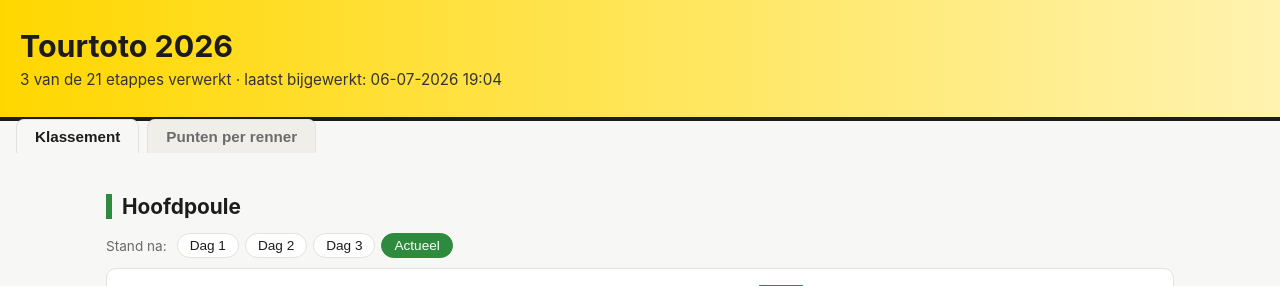
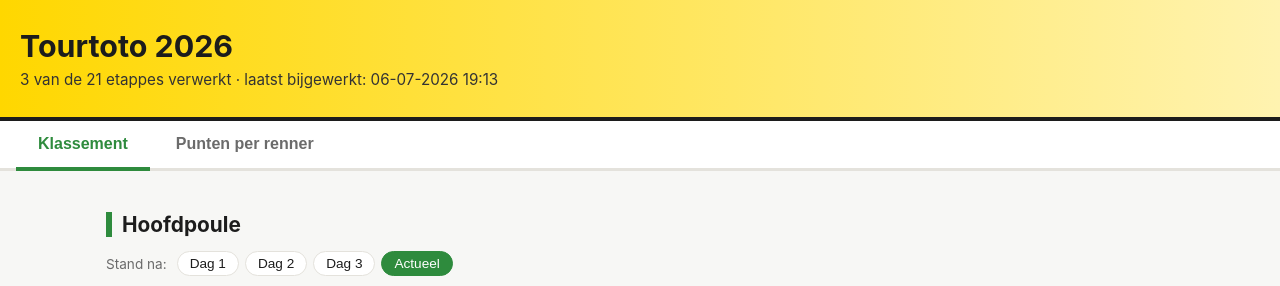
Before and after one commit to MCastelyns/TourToto-2026, a Flask app: page / in a window 1280 px wide. Shown: the top 286 px of the page. Run offline with Flask 3, Linux system fonts and the light colour scheme.

Commit message:
Make main tabs visually distinct, drop redundant explainer text
Tabs were barely distinguishable (subtle grey-vs-white background).
Switched to an underline-tab style: bold green text + a 4px green
underline on the active tab against a plain white bar, matching the
site's existing accent color. Also removed the "Punten per renner"
paragraph explaining what the column already makes obvious.

```diff
--- a/docs/index.html
+++ b/docs/index.html
@@ -123,20 +123,27 @@
   }
   .day-toggle button:hover { background: #f0f0ee; }
   .day-toggle button.active { background: var(--groen); color: #fff; border-color: var(--groen); }
-  .main-tabs { display: flex; gap: 8px; padding: 0 16px; margin-top: -2px; }
+  .main-tabs {
+    display: flex;
+    gap: 4px;
+    padding: 0 16px;
+    background: var(--card);
+    border-bottom: 3px solid var(--border);
+  }
   .main-tabs button {
-    border: 1px solid var(--border);
-    border-bottom: none;
-    background: #efeee9;
+    border: none;
+    background: transparent;
     color: var(--muted);
-    border-radius: 8px 8px 0 0;
-    padding: 8px 18px;
-    font-size: 0.95rem;
-    font-weight: 600;
+    padding: 14px 22px;
+    font-size: 1rem;
+    font-weight: 700;
     cursor: pointer;
+    border-bottom: 4px solid transparent;
+    margin-bottom: -3px;
+    transition: color 0.15s ease, border-color 0.15s ease;
   }
-  .main-tabs button.active { background: var(--bg); color: var(--ink); }
-  .main-tabs button:hover:not(.active) { background: #e4e2dc; }
+  .main-tabs button.active { color: var(--groen); border-bottom-color: var(--groen); }
+  .main-tabs button:hover:not(.active) { color: var(--ink); }
   .rider-points-card { max-height: 640px; overflow-y: auto; }
   .rider-points-card table thead th { position: sticky; top: 0; background: var(--card); }
   .withdrawn-tag { color: var(--bol); font-size: 0.78rem; font-style: italic; margin-left: 6px; }
@@ -164,7 +171,7 @@
   <p>
     3 van de 21 etappes verwerkt
 
-    &middot; laatst bijgewerkt: 06-07-2026 19:04
+    &middot; laatst bijgewerkt: 06-07-2026 19:13
   </p>
 </header>
 
@@ -2571,8 +2578,6 @@ Totaal: 6">6</td>
 <div id="tab-renners" class="tab-panel" style="display:none">
   <section>
     <h2>Punten per renner (hele Tour)</h2>
-    <p class="muted-note" style="margin-bottom:12px;">Totaal aantal punten dat elke renner tot nu toe behaald heeft over alle etappes
-      samen (etappe-uitslag + gele/groene/bergtrui/witte trui), los van wie hem gekozen heeft.</p>
     <div class="card rider-points-card">
       <table>
         <thead>
```
Also changed, not shown: templates/index.html.j2 (+17 -12 lines).
